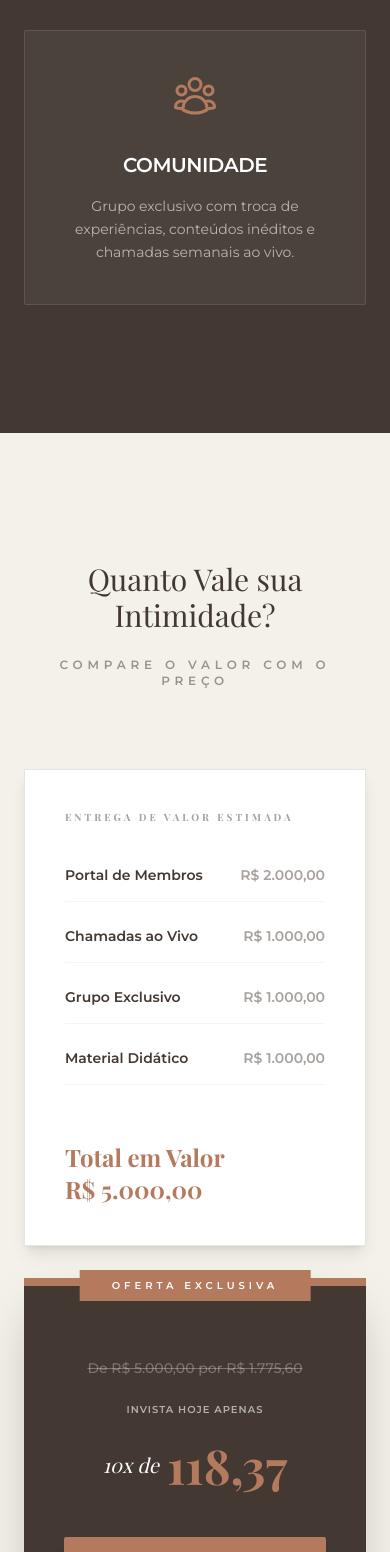
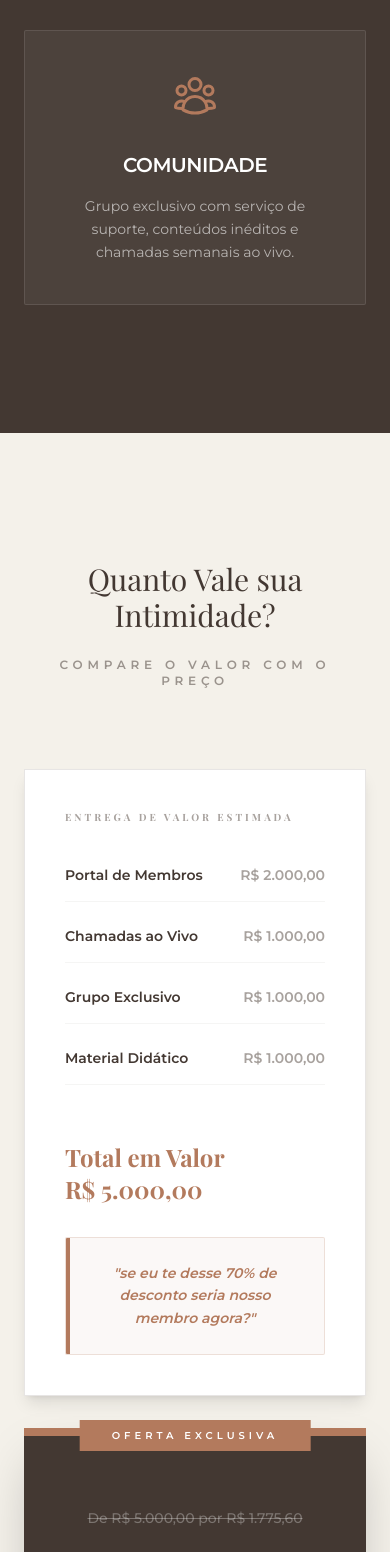
Before and after one commit to tiagoncosta/site-jornada-proposito-pleno-lading-page-, a React (Vite) app: page / in a window 390 px wide. Shown: the part 6180-7732 px from the top of the page. Built offline with nearby package versions, Linux system fonts and the light colour scheme; a web font is replaced by a local one.

Commit message:
feat(app): Refine pricing section copy
Update the description for the "Comunidade" section to clarify it includes "serviço de suporte" instead of just "troca de experiências." This aims to better communicate the value proposition to potential users.

```diff
--- a/App.tsx
+++ b/App.tsx
@@ -233,7 +233,7 @@ const App: React.FC = () => {
             <div className="reveal p-10 bg-white/5 border border-white/10 rounded-sm hover:bg-white/10 transition-all flex flex-col items-center text-center md:items-start md:text-left h-full">
               <UserGroupIcon className="w-12 h-12 text-[#b37a5d] mb-8" />
               <h4 className="text-xl font-bold uppercase mb-4 tracking-tight">Comunidade</h4>
-              <p className="text-sm opacity-60 leading-relaxed">Grupo exclusivo com troca de experiências, conteúdos inéditos e chamadas semanais ao vivo.</p>
+              <p className="text-sm opacity-60 leading-relaxed">Grupo exclusivo com serviço de suporte, conteúdos inéditos e chamadas semanais ao vivo.</p>
             </div>
           </div>
         </div>
@@ -267,9 +267,19 @@ const App: React.FC = () => {
                   <span>Material Didático</span>
                   <span className="whitespace-nowrap ml-4 text-stone-400">R$ 1.000,00</span>
                 </li>
-                <li className="flex flex-col sm:flex-row justify-between text-2xl serif pt-8 text-[#b37a5d] items-start sm:items-center">
-                  <span>Total em Valor</span>
-                  <span className="font-bold">R$ 5.000,00</span>
+                <li className="flex flex-col pt-8">
+                  <div className="flex flex-col sm:flex-row justify-between text-2xl serif items-start sm:items-center text-[#b37a5d]">
+                    <span>Total em Valor</span>
+                    <span className="font-bold">R$ 5.000,00</span>
+                  </div>
+
+                  {/* Highlighted box for the discount hook */}
+                  <div className="mt-8 p-6 bg-[#b37a5d]/5 border border-[#b37a5d]/20 rounded-sm text-center relative overflow-hidden group">
+                    <div className="absolute top-0 left-0 w-1 h-full bg-[#b37a5d]"></div>
+                    <p className="text-sm md:text-base font-bold italic text-[#b37a5d] leading-relaxed">
+                      "se eu te desse 70% de desconto seria nosso membro agora?"
+                    </p>
+                  </div>
                 </li>
               </ul>
             </div>
```
